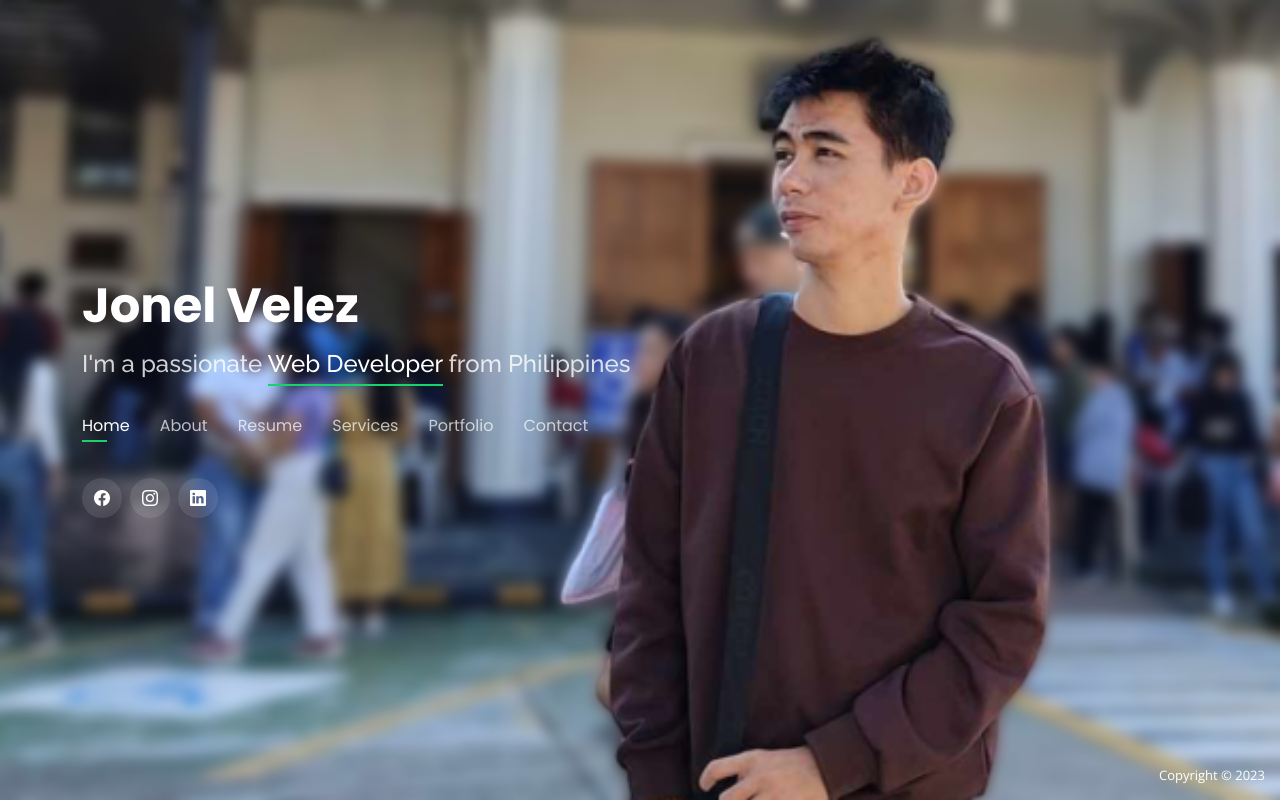
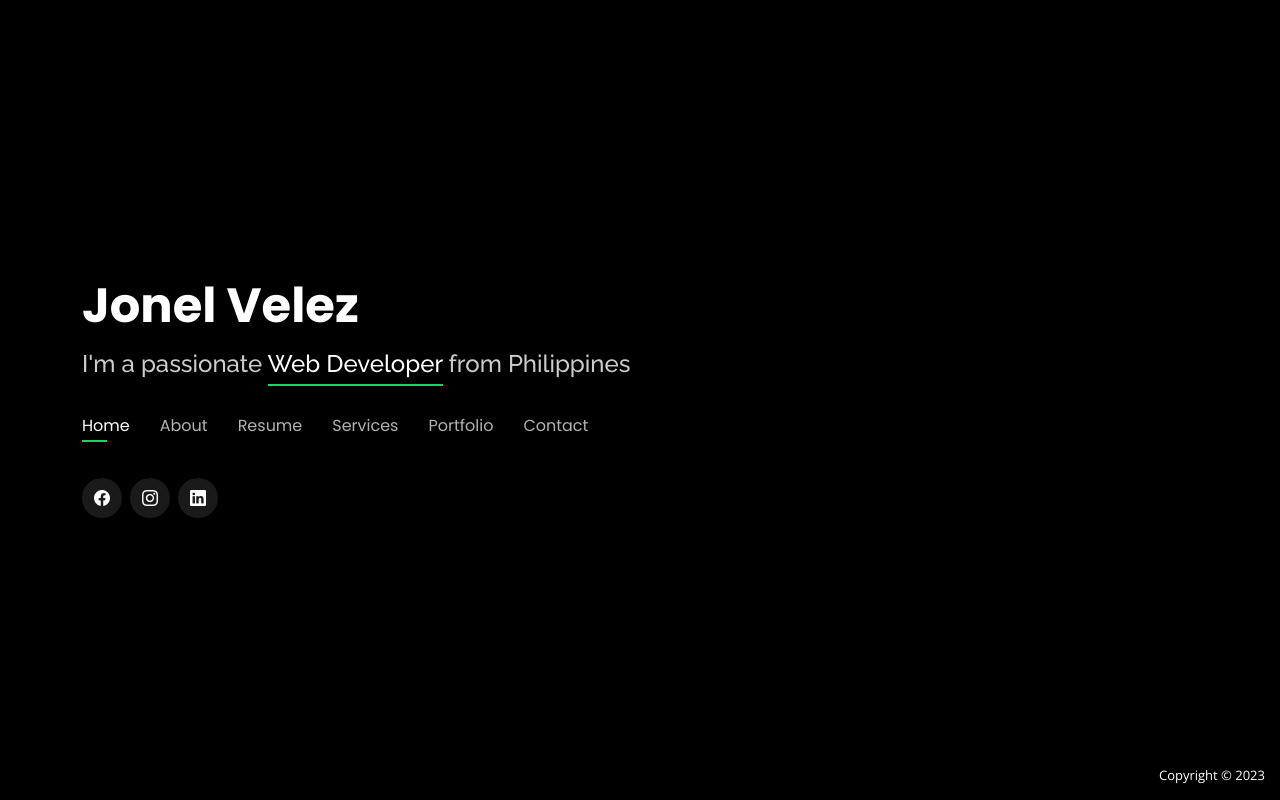
Before and after one commit to jonelvelez/JonPortfolio, a plain HTML site: page index.html in a window 1280 px wide. Drawn offline with nearby package versions, Linux system fonts and the light colour scheme.

Commit message:
Removed my picture background

```diff
--- a/assets/css/style.css
+++ b/assets/css/style.css
@@ -20,13 +20,14 @@ body {
 body::before {
   content: "";
   position: fixed;
-  background: #040404 url("../img/mybg3.png") top right no-repeat;
+  /* background: #040404 url("../img/mybg3.png") top right no-repeat; */
   background-size: cover;
   left: 0;
   right: 0;
   top: 0;
   height: 100vh;
   z-index: -1;
+  background: #000;
 }
 
 @media (min-width: 1024px) {
```
